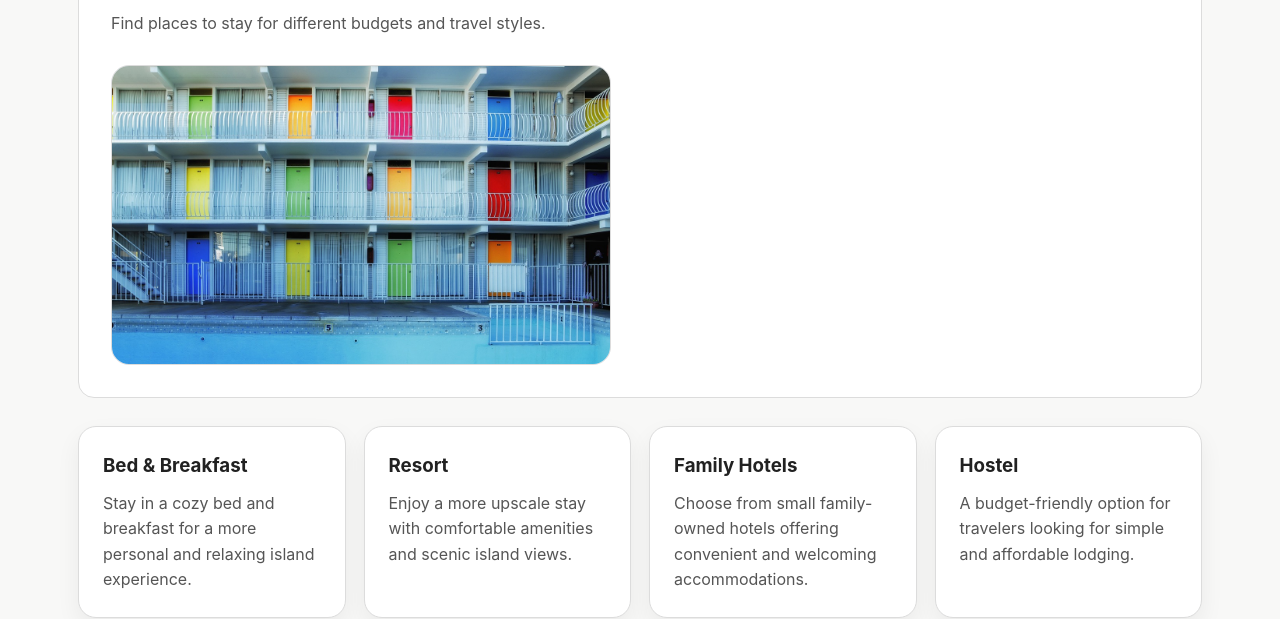
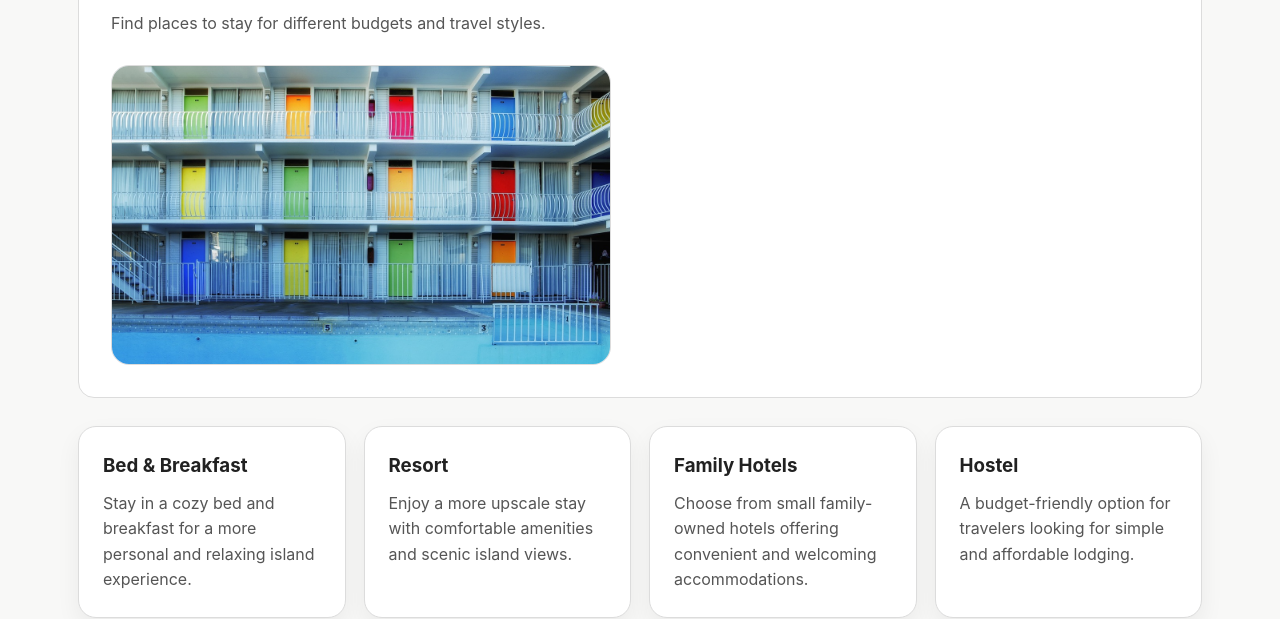
Before and after one commit to EddieLopes/Taniti, a plain HTML site: page lodging.html in a window 1280 px wide. Shown: the part 221-840 px from the top of the page. Drawn offline with Linux system fonts and the light colour scheme.

Commit message:
fixed image lodging 3

```diff
--- a/styles.css
+++ b/styles.css
@@ -118,19 +118,21 @@ p {
   height: 300px;
   overflow: hidden;
 }
-.hero-section-lodging-image img {
-  min-height: 230px;
-    display: grid;
-    place-items: center;
-    border: 1px solid var(--border);
-    border-radius: 18px;
-    background: #eef4ff;
+.hero-section-lodging-image {
+  width: 100%;
+  max-width: 500px;
+  height: 300px;
+  overflow: hidden;
+  border: 1px solid var(--border);
+  border-radius: 18px;
+  background: #eef4ff;
 }
+
 .hero-section-lodging-image img {
   width: 100%;
-    max-width: 500px;
-    height: 300px;
-    overflow: hidden;
+  height: 100%;
+  object-fit: cover;
+  display: block;
 }
 /*.hero-image-icon {
   font-size: 3rem;
```
